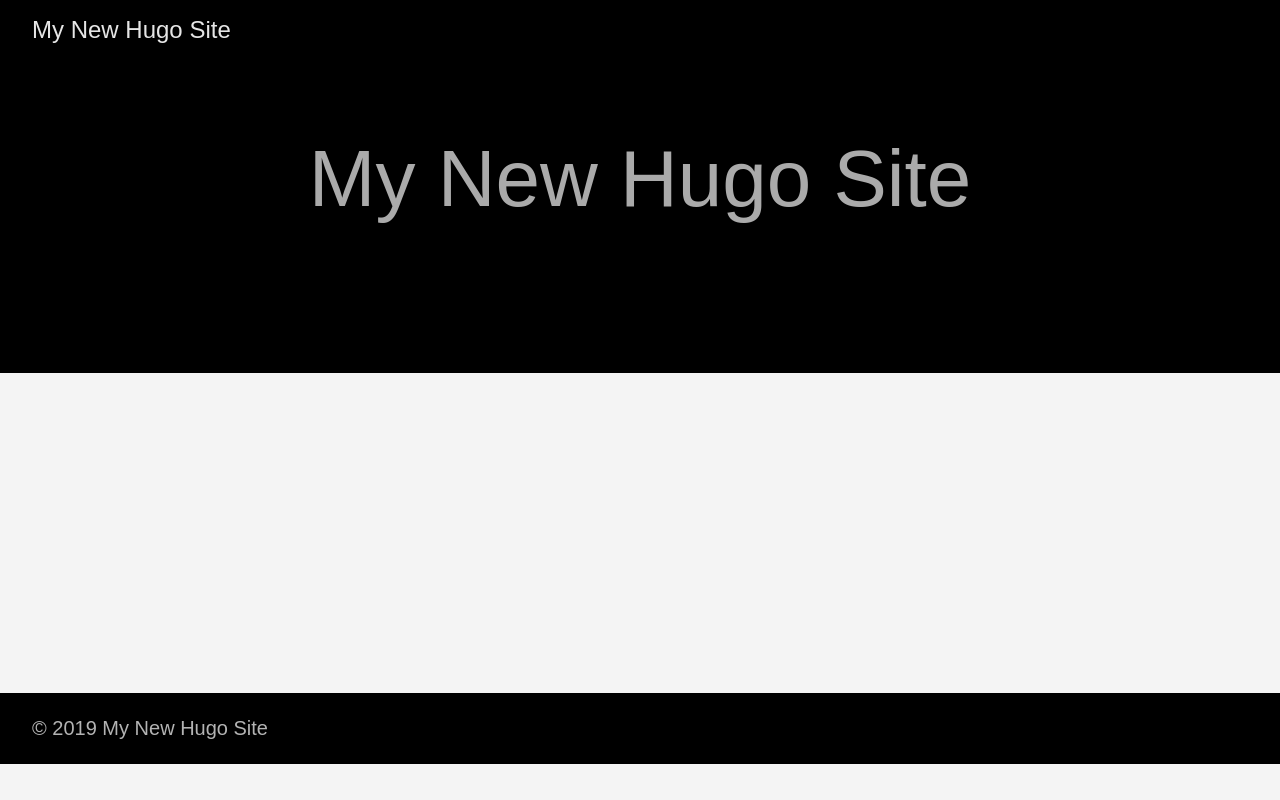
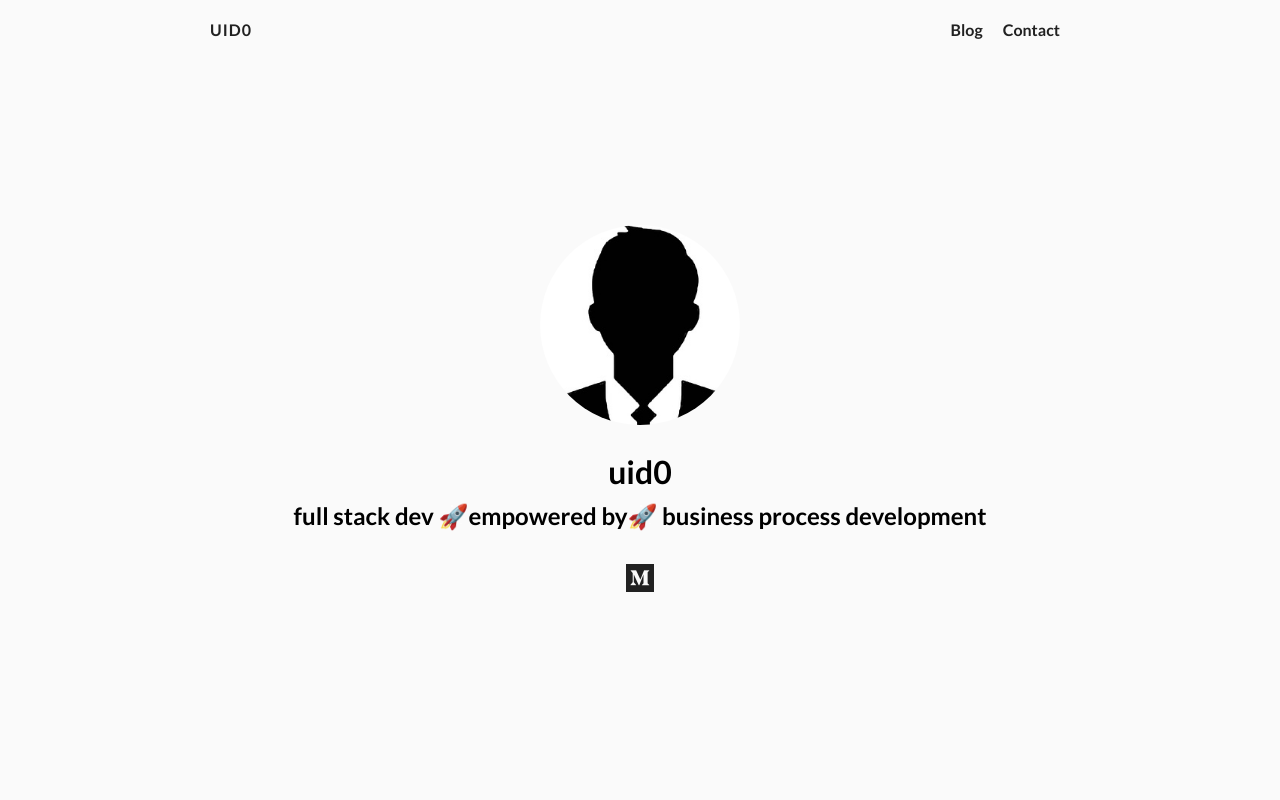
Before and after one commit to uid0-eu/blog, a plain HTML site: page index.html in a window 1280 px wide. Drawn offline with nearby package versions, Linux system fonts and the light colour scheme.

Commit message:
changes from Tue Jul 23 22:07:19 CEST 2019

```diff
--- a/index.html
+++ b/index.html
@@ -1,63 +1,42 @@
 <!DOCTYPE html>
-<html lang="en-us">
+<html lang="de">
+
   <head>
     <meta charset="utf-8">
-    <meta http-equiv="X-UA-Compatible" content="IE=edge,chrome=1">
+    <meta name="viewport" content="width=device-width, initial-scale=1.0">
 
-    <title>My New Hugo Site </title>
-    <meta name="HandheldFriendly" content="True">
-    <meta name="MobileOptimized" content="320">
+    <meta name="author" content="uid0">
+    <meta name="description" content="uid0 full stack development">
+    <meta name="keywords" content="blog,developer,personal">
 
-    <meta name="viewport" content="width=device-width,minimum-scale=1">
-    <meta name="generator" content="Hugo 0.55.6" />
+    <meta name="twitter:card" content="summary"/>
+<meta name="twitter:title" content="uid0"/>
+<meta name="twitter:description" content="uid0 full stack development"/>
 
-
-      <META NAME="ROBOTS" CONTENT="NOINDEX, NOFOLLOW">
+    <meta property="og:title" content="uid0" />
+<meta property="og:description" content="uid0 full stack development" />
+<meta property="og:type" content="website" />
+<meta property="og:url" content="https://uid0-eu.github.io/blog/" />
 
 
 
 
-      <link href="/blog/dist/css/app.d98f2eb6bcd1eaedb7edf166bd16af26.css" rel="stylesheet">
+      <base href="https://uid0-eu.github.io/blog/">
+
+    <title>uid0</title>
+
+
+      <link rel="canonical" href="https://uid0-eu.github.io/blog/">
+
+
+    <link href="https://fonts.googleapis.com/css?family=Lato:400,700%7CMerriweather:300,700%7CSource+Code+Pro:400,700" rel="stylesheet">
+    <link rel="stylesheet" href="https://use.fontawesome.com/releases/v5.8.1/css/all.css" integrity="sha384-50oBUHEmvpQ+1lW4y57PTFmhCaXp0ML5d60M1M7uH2+nqUivzIebhndOJK28anvf" crossorigin="anonymous" />
+    <link rel="stylesheet" href="https://cdnjs.cloudflare.com/ajax/libs/normalize/8.0.1/normalize.min.css" integrity="sha256-l85OmPOjvil/SOvVt3HnSSjzF1TUMyT9eV0c2BzEGzU=" crossorigin="anonymous" />
 
 
 
 
-
-
-
-
-
-      <link href="https://uid0-eu.github.io/blog/index.xml" rel="alternate" type="application/rss+xml" title="My New Hugo Site" />
-      <link href="https://uid0-eu.github.io/blog/index.xml" rel="feed" type="application/rss+xml" title="My New Hugo Site" />
-
-
-    <meta property="og:title" content="My New Hugo Site" />
-<meta property="og:description" content="" />
-<meta property="og:type" content="website" />
-<meta property="og:url" content="https://uid0-eu.github.io/blog/" />
-
-
-<meta itemprop="name" content="My New Hugo Site">
-<meta itemprop="description" content="">
-
-<meta name="twitter:card" content="summary"/>
-<meta name="twitter:title" content="My New Hugo Site"/>
-<meta name="twitter:description" content=""/>
-
-  </head>
-
-  <body class="ma0 avenir bg-near-white">
-
-
-
-  <header>
-    <div class="pb3-m pb6-l bg-black">
-      <nav class="pv3 ph3 ph4-ns" role="navigation">
-  <div class="flex-l justify-between items-center center">
-    <a href="https://uid0-eu.github.io/blog/" class="f3 fw2 hover-white no-underline white-90 dib">
-      My New Hugo Site
-    </a>
-    <div class="flex-l items-center">
+      <link rel="stylesheet" href="https://uid0-eu.github.io/blog/css/coder.min.28d751104f30c16da1aa1bb04015cbe662cacfe0d1b01af4f2240ad58580069c.css" integrity="sha256-KNdREE8wwW2hqhuwQBXL5mLKz&#43;DRsBr08iQK1YWABpw=" crossorigin="anonymous" media="screen" />
 
 
 
@@ -68,63 +47,81 @@
 
 
 
+    <link rel="icon" type="image/png" href="https://uid0-eu.github.io/images/favicon-32x32.png" sizes="32x32">
+    <link rel="icon" type="image/png" href="https://uid0-eu.github.io/images/favicon-16x16.png" sizes="16x16">
+
+    <link rel="alternate" type="application/rss+xml" href="https://uid0-eu.github.io/blog/index.xml" title="uid0" />
+    <meta name="generator" content="Hugo 0.55.6" />
+  </head>
+
+  <body class=" ">
+    <main class="wrapper">
+      <nav class="navigation">
+  <section class="container">
+    <a class="navigation-title" href="https://uid0-eu.github.io/blog/">
+      uid0
+    </a>
+    <input type="checkbox" id="menu-toggle" />
+    <label class="menu-button float-right" for="menu-toggle"><i class="fas fa-bars"></i></label>
+    <ul class="navigation-list">
+
+
+          <li class="navigation-item">
+            <a class="navigation-link" href="posts/">Blog</a>
+          </li>
+
+          <li class="navigation-item">
+            <a class="navigation-link" href="contact/">Contact</a>
+          </li>
+
+
+
+    </ul>
+  </section>
+</nav>
+
+
+      <div class="content">
+
+  <section class="container centered">
+  <div class="about">
+
+      <div class="avatar"><img src="https://uid0-eu.github.io/blog/images/avatar.jpg" alt="avatar"></div>
+
+    <h1>uid0</h1>
+    <h2>full stack dev 🚀empowered by🚀 business process development</h2>
+
+    <ul>
+
+
+          <li>
+            <a href="mailto:contact@uid0.eu" aria-label="Mail" >
+              <i class="fab fa-medium fa-2x" aria-hidden="true"></i>
+            </a>
+          </li>
+
+
+    </ul>
+
+  </div>
+</section>
+
+
+      </div>
+
+      <footer class="footer">
+  <section class="container">
 
 
 
 
+  </section>
+</footer>
 
-    </div>
-  </div>
-</nav>
-
-      <div class="tc-l pv3 ph3 ph4-ns">
-        <h1 class="f2 f-subheadline-l fw2 light-silver mb0 lh-title">
-          My New Hugo Site
-        </h1>
-
-      </div>
-    </div>
-  </header>
-
-
-    <main class="pb7" role="main">
-
-  <article class="cf ph3 ph5-l pv3 pv4-l f4 tc-l center measure-wide lh-copy mid-gray">
-
-  </article>
+    </main>
 
 
 
+  </body>
 
-
-
-
-
-    </main>
-    <footer class="bg-black bottom-0 w-100 pa3" role="contentinfo">
-  <div class="flex justify-between">
-  <a class="f4 fw4 hover-white no-underline white-70 dn dib-ns pv2 ph3" href="https://uid0-eu.github.io/blog/" >
-    &copy; 2019 My New Hugo Site
-  </a>
-    <div>
-
-
-
-
-
-
-
-
-
-
-</div>
-  </div>
-</footer>
-
-
-
-  <script src="/blog/dist/js/app.3fc0f988d21662902933.js"></script>
-
-
-  </body>
 </html>
```
Also changed, not shown: 404.html (+76 -81 lines), index.xml (+12 -3 lines), sitemap.xml (+1 -6 lines).
